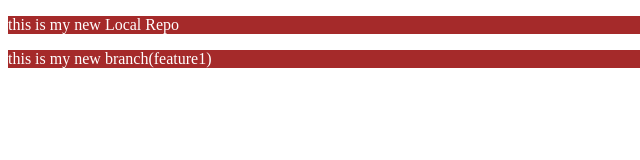
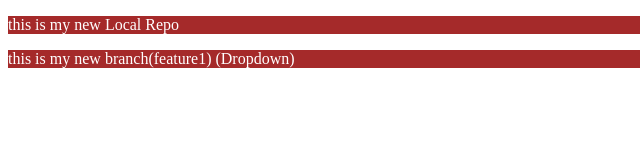
Before and after one commit to umerhassan22/LocalRepo, a plain HTML site: page index.html in a window 1280 px wide. Shown: the full height of the page, 0-640 px from the left. Drawn offline with Linux system fonts and the light colour scheme.

```diff
--- a/index.html
+++ b/index.html
@@ -8,6 +8,6 @@
 </head>
 <body>
     <p>this is my new Local Repo</p>
-    <p>this is my new branch(feature1)</p>
+    <p>this is my new branch(feature1) (Dropdown)</p>
 </body>
 </html>
```
